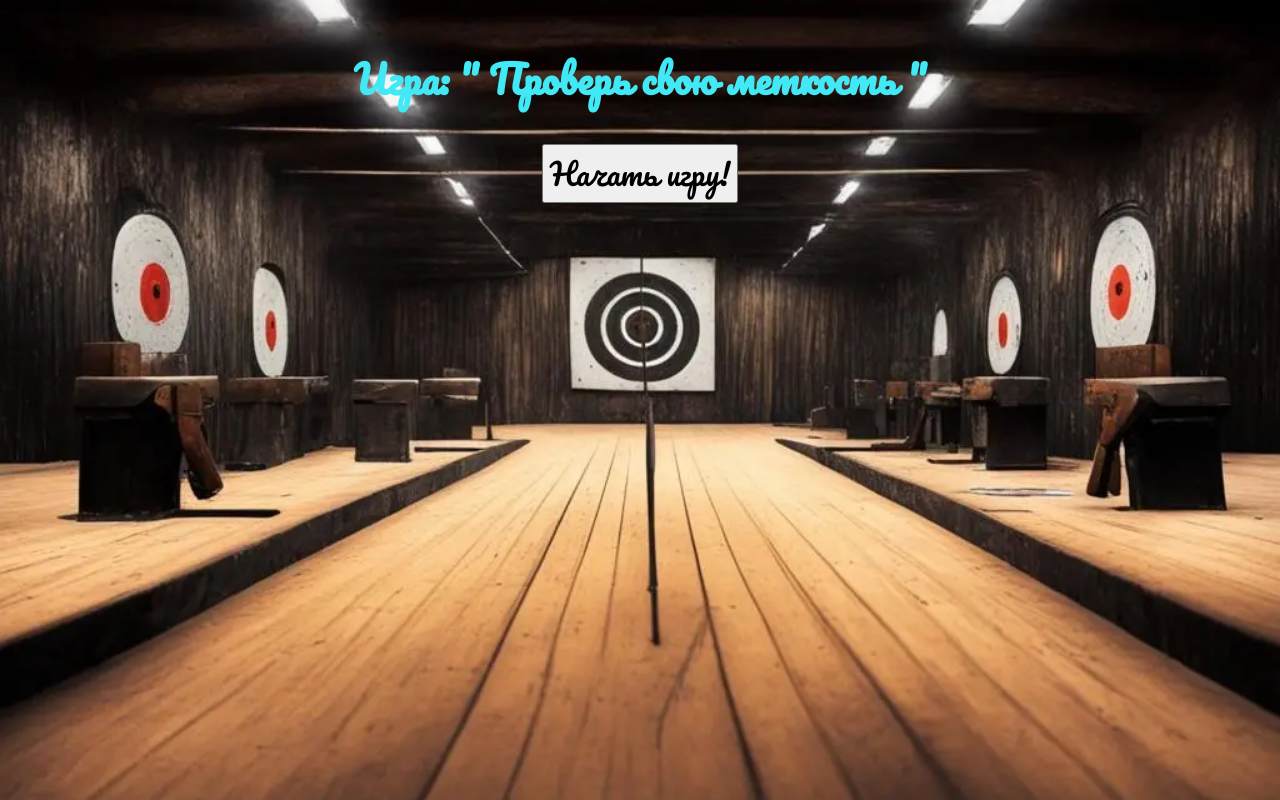
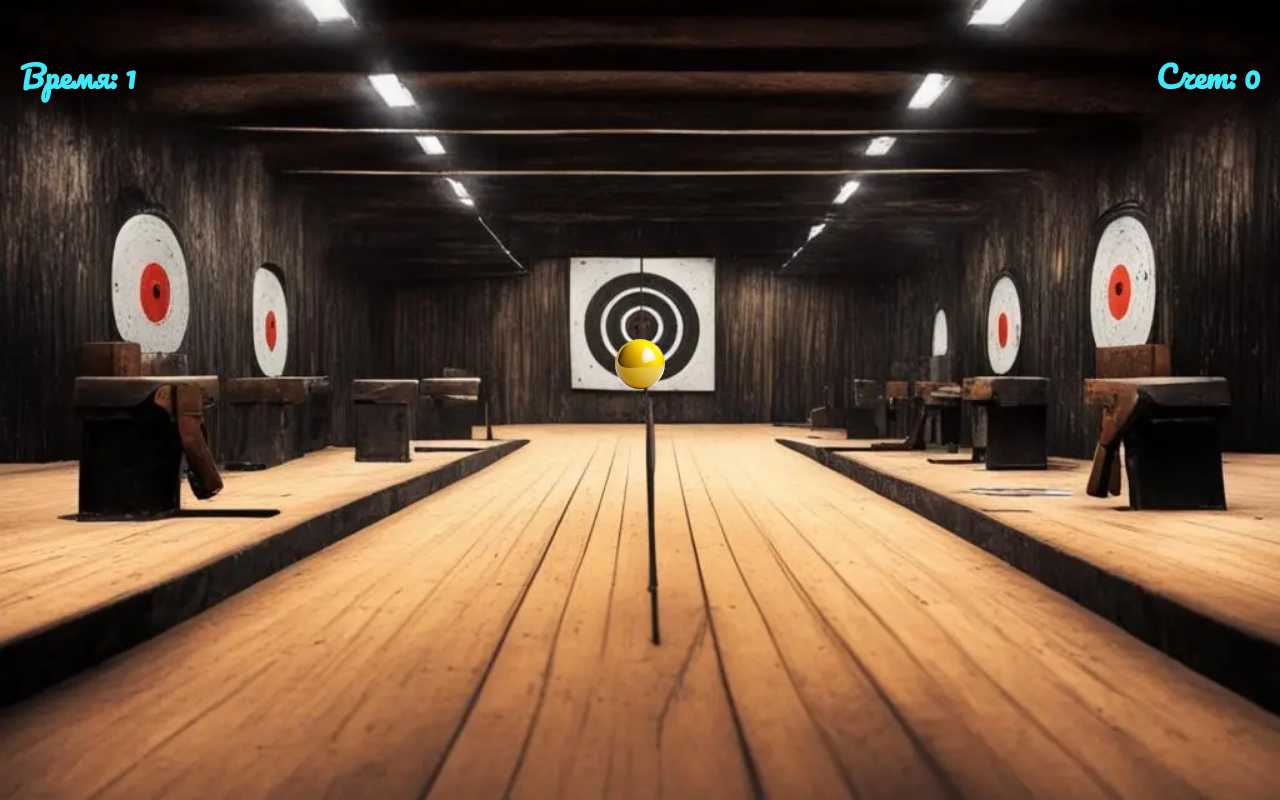
Before and after one commit to TarikoShow/Game, a plain HTML site: page index.html in a window 1280 px wide. Both pictures are taken after a click on the button "Начать игру!". Drawn offline with Linux system fonts and the light colour scheme.

Commit message:
Написал начало скрипта

```diff
--- a/index.html
+++ b/index.html
@@ -15,6 +15,7 @@
     <div class="screen game-container" id="game-container">
       <h3 class="time" id="time">Время: 0</h3>
       <h3 class="score" id="score">Счет: 0</h3>
+      <img src="../Image/target.webp" alt="Мишень" id="target">
     </div>
 
     <script src="script.js"></script>
--- a/script.js
+++ b/script.js
@@ -0,0 +1,47 @@
+const startButton = document.getElementById("start-btn");
+const screens = document.querySelectorAll(".screen");
+const gameCont = document.getElementById("game-container");
+const time = document.getElementById("time");
+const score = document.getElementById("score");
+let target = document.getElementById("target");
+
+let seconds = 0;
+let result = 0;
+
+startButton.addEventListener("click", () => {
+  screens[0].classList.remove("visible");
+  screens[1].classList.add("visible");
+  startGame();
+});
+
+function startGame() {
+  setInterval(increaseTime, 1000);
+}
+
+function increaseTime() {
+  time.innerHTML = `Время: ${seconds}`;
+  seconds++;
+}
+
+function createTarget() {}
+
+let step = 0;
+let flag = true;
+function posForTarget() {
+  if (window.innerWidth - 50 > step && flag == true) {
+    target.style.transform = "scaleX(1)";
+    step += 10;
+  } else {
+    target.style.transform = "scaleX(-1)";
+    step -= 10;
+    flag = step == 0 ? true : false;
+  }
+  target.style.left = step + "px";
+}
+//setInterval(function () {posForTarget()}, 8);
+
+function catchTarget() {}
+
+function addTatget() {}
+
+function increaseScore() {}
--- a/style.css
+++ b/style.css
@@ -5,7 +5,7 @@
 }
 
 body {
-  background-image: url(/Image/background.webp);
+  background-image: url(../Image/background.webp);
   background-position: center;
   background-size: cover;
   background-repeat: no-repeat;
@@ -56,9 +56,11 @@ top: 20px;
 right: 20px;
 }
 
-.target {
+#target {
+  margin-top: 40%;
   cursor: pointer;
-  width: 100px;
-  height: 100px;
+  width: 50px;
+  height: 50px;
   position: absolute;
+border-radius: 4rem;
 }
```
